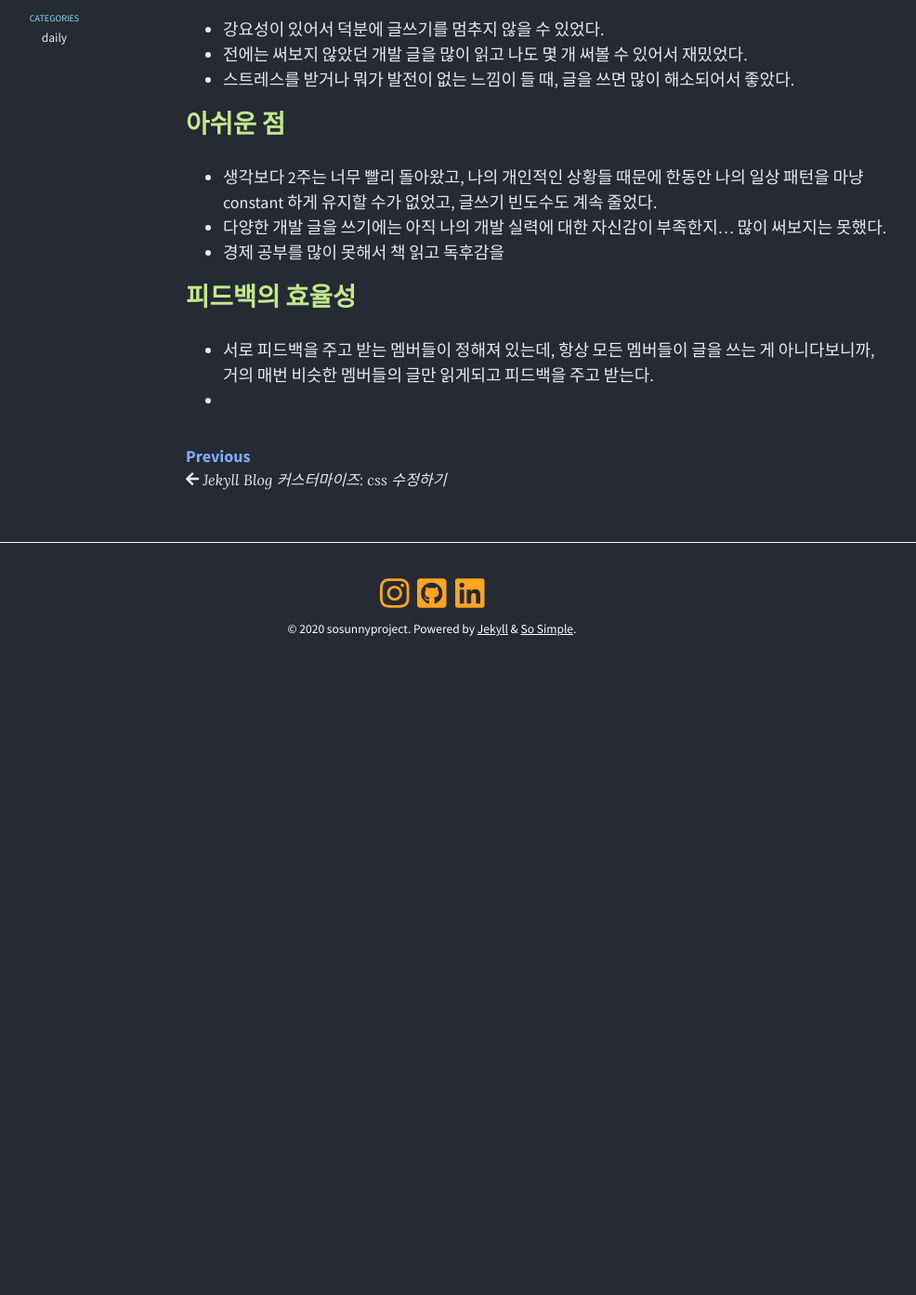
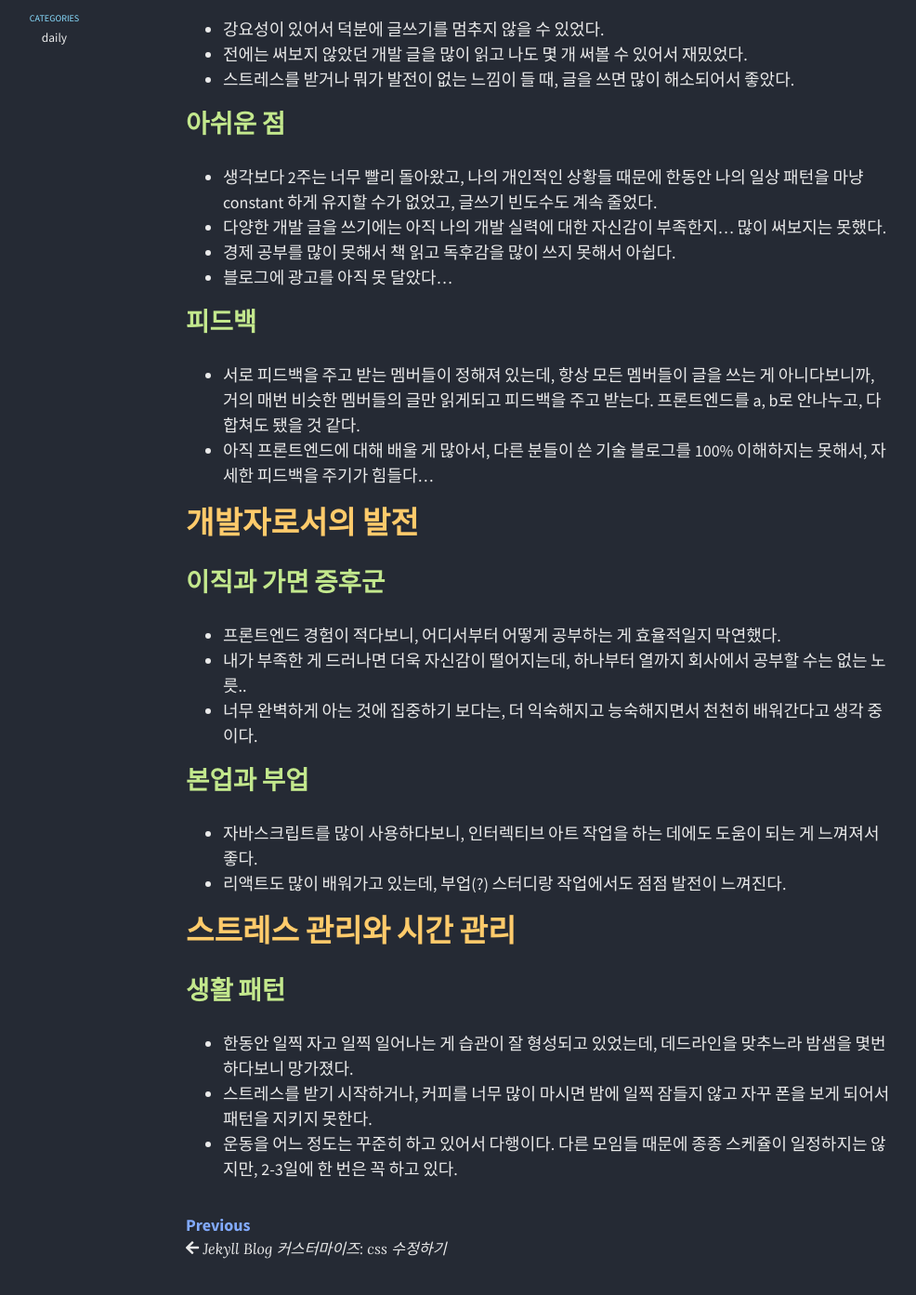
Before and after one commit to sosunnyproject/jekyll-blog, a Jekyll site: the page built from _posts/daily/2020-08-16-retro.md, in a window 1280 px wide and 1400 px high, scrolled down 691 px. Shown: the top 1393 px of the window at 93% size, without its empty margins (175-1161 px from the left). Built offline with Jekyll 4.4.1, drawn with Linux system fonts in a browser that asks for light colours; nearby versions of some CDN libraries; some web fonts are replaced; before the commit the page ends 1450 px from its top, so only the background shows below that.

Commit message:
retro-revision

```diff
--- a/_posts/daily/2020-08-16-retro.md
+++ b/_posts/daily/2020-08-16-retro.md
@@ -20,9 +20,27 @@ share: false
 ## 아쉬운 점
 - 생각보다 2주는 너무 빨리 돌아왔고, 나의 개인적인 상황들 때문에 한동안 나의 일상 패턴을 마냥 constant 하게 유지할 수가 없었고, 글쓰기 빈도수도 계속 줄었다.
 - 다양한 개발 글을 쓰기에는 아직 나의 개발 실력에 대한 자신감이 부족한지... 많이 써보지는 못했다.
-- 경제 공부를 많이 못해서 책 읽고 독후감을
+- 경제 공부를 많이 못해서 책 읽고 독후감을 많이 쓰지 못해서 아쉽다.
+- 블로그에 광고를 아직 못 달았다...
 
+## 피드백
+- 서로 피드백을 주고 받는 멤버들이 정해져 있는데, 항상 모든 멤버들이 글을 쓰는 게 아니다보니까, 거의 매번 비슷한 멤버들의 글만 읽게되고 피드백을 주고 받는다. 프론트엔드를 a, b로 안나누고, 다 합쳐도 됐을 것 같다.
+- 아직 프론트엔드에 대해 배울 게 많아서, 다른 분들이 쓴 기술 블로그를 100% 이해하지는 못해서, 자세한 피드백을 주기가 힘들다...
 
-## 피드백의 효율성
-- 서로 피드백을 주고 받는 멤버들이 정해져 있는데, 항상 모든 멤버들이 글을 쓰는 게 아니다보니까, 거의 매번 비슷한 멤버들의 글만 읽게되고 피드백을 주고 받는다.
--
+# 개발자로서의 발전
+
+## 이직과 가면 증후군
+- 프론트엔드 경험이 적다보니, 어디서부터 어떻게 공부하는 게 효율적일지 막연했다.
+- 내가 부족한 게 드러나면 더욱 자신감이 떨어지는데, 하나부터 열까지 회사에서 공부할 수는 없는 노릇..
+- 너무 완벽하게 아는 것에 집중하기 보다는, 더 익숙해지고 능숙해지면서 천천히 배워간다고 생각 중이다.
+
+## 본업과 부업
+- 자바스크립트를 많이 사용하다보니, 인터렉티브 아트 작업을 하는 데에도 도움이 되는 게 느껴져서 좋다.
+- 리액트도 많이 배워가고 있는데, 부업(?) 스터디랑 작업에서도 점점 발전이 느껴진다.
+
+# 스트레스 관리와 시간 관리
+
+## 생활 패턴
+- 한동안 일찍 자고 일찍 일어나는 게 습관이 잘 형성되고 있었는데, 데드라인을 맞추느라 밤샘을 몇번 하다보니 망가졌다.
+- 스트레스를 받기 시작하거나, 커피를 너무 많이 마시면 밤에 일찍 잠들지 않고 자꾸 폰을 보게 되어서 패턴을 지키지 못한다.
+- 운동을 어느 정도는 꾸준히 하고 있어서 다행이다. 다른 모임들 때문에 종종 스케쥴이 일정하지는 않지만, 2-3일에 한 번은 꼭 하고 있다.
```
